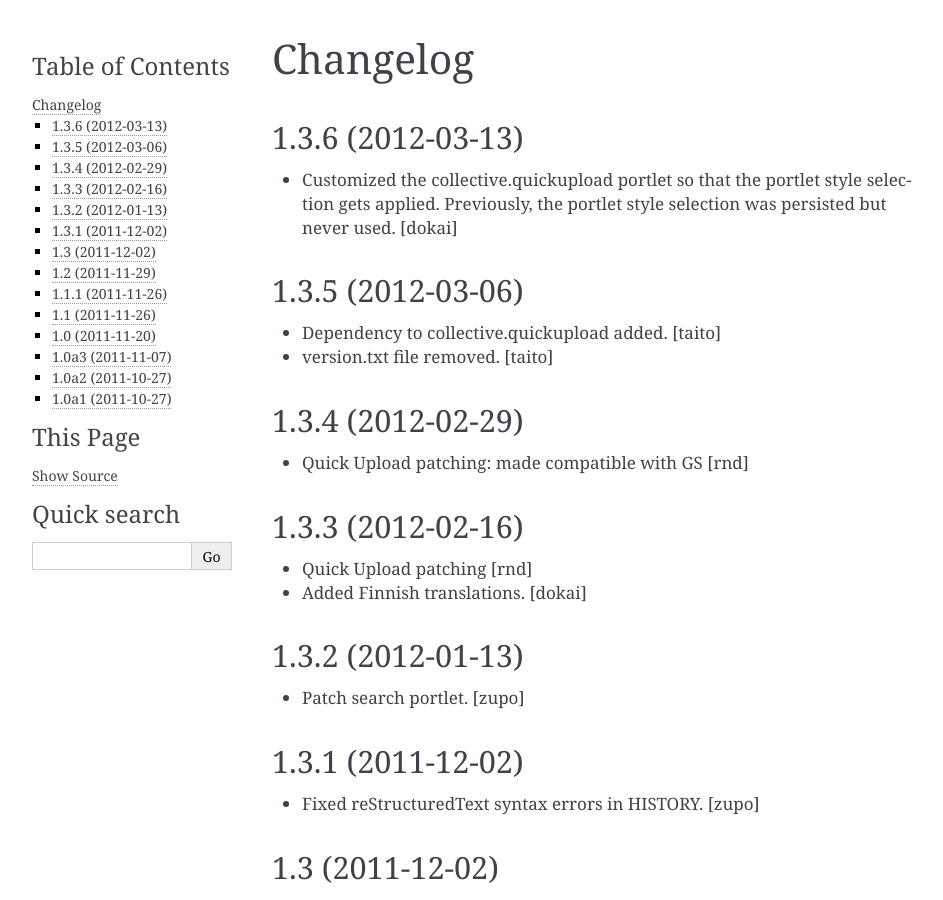
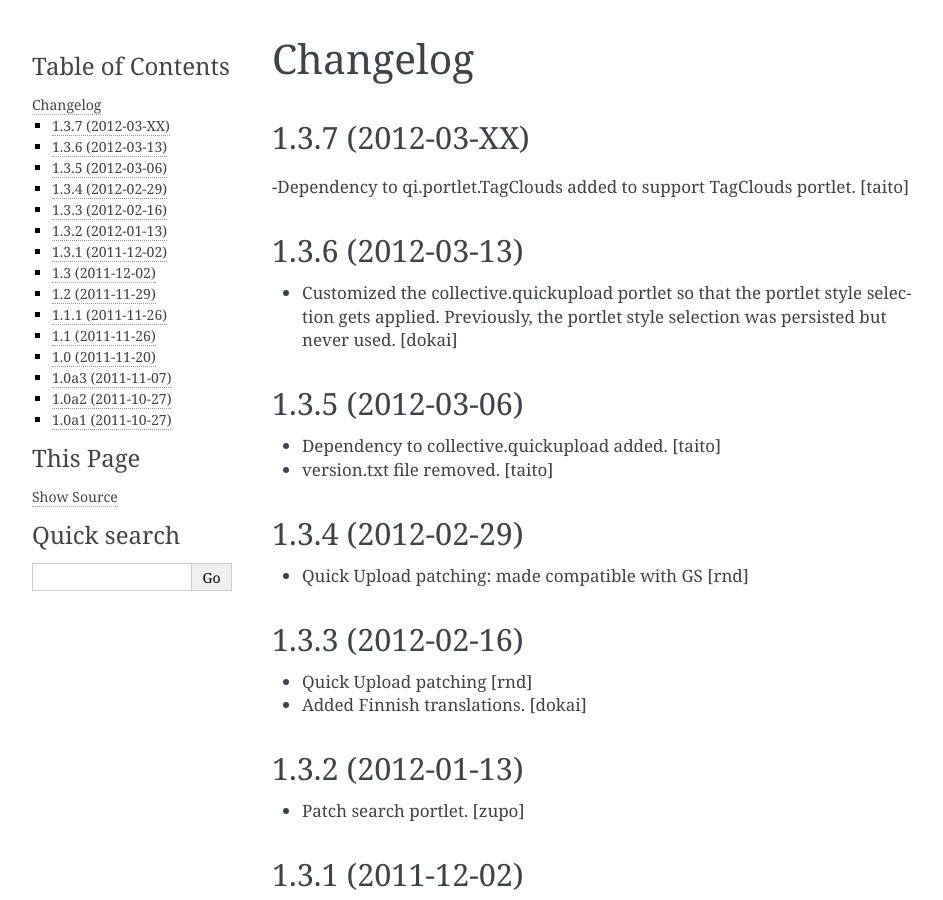
Before and after one commit to hexagonit/hexagonit.portletstyle, a Sphinx documentation site: the page built from hexagonit/portletstyle/docs/HISTORY.rst, in a window 1280 px wide and 900 px high. Shown: the whole window, without its empty margins (148-1091 px from the left). Built offline with Sphinx 7.4.7, drawn with Linux system fonts in a browser that asks for light colours.

Commit message:
Documentation updated.

```diff
--- a/hexagonit/portletstyle/docs/HISTORY.rst
+++ b/hexagonit/portletstyle/docs/HISTORY.rst
@@ -1,5 +1,10 @@
 Changelog
 =========
+
+1.3.7 (2012-03-XX)
+------------------
+
+-Dependency to qi.portlet.TagClouds added to support TagClouds portlet. [taito]
 
 1.3.6 (2012-03-13)
 ------------------
```
